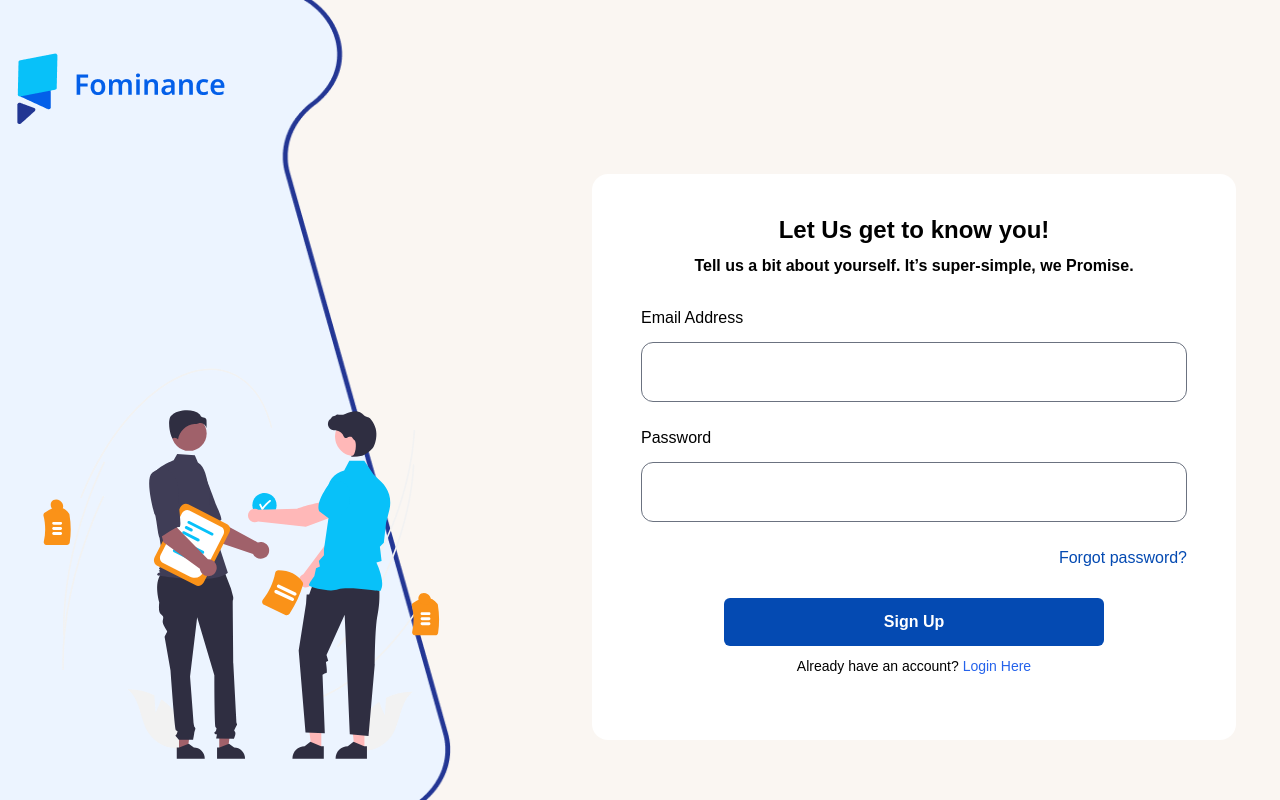
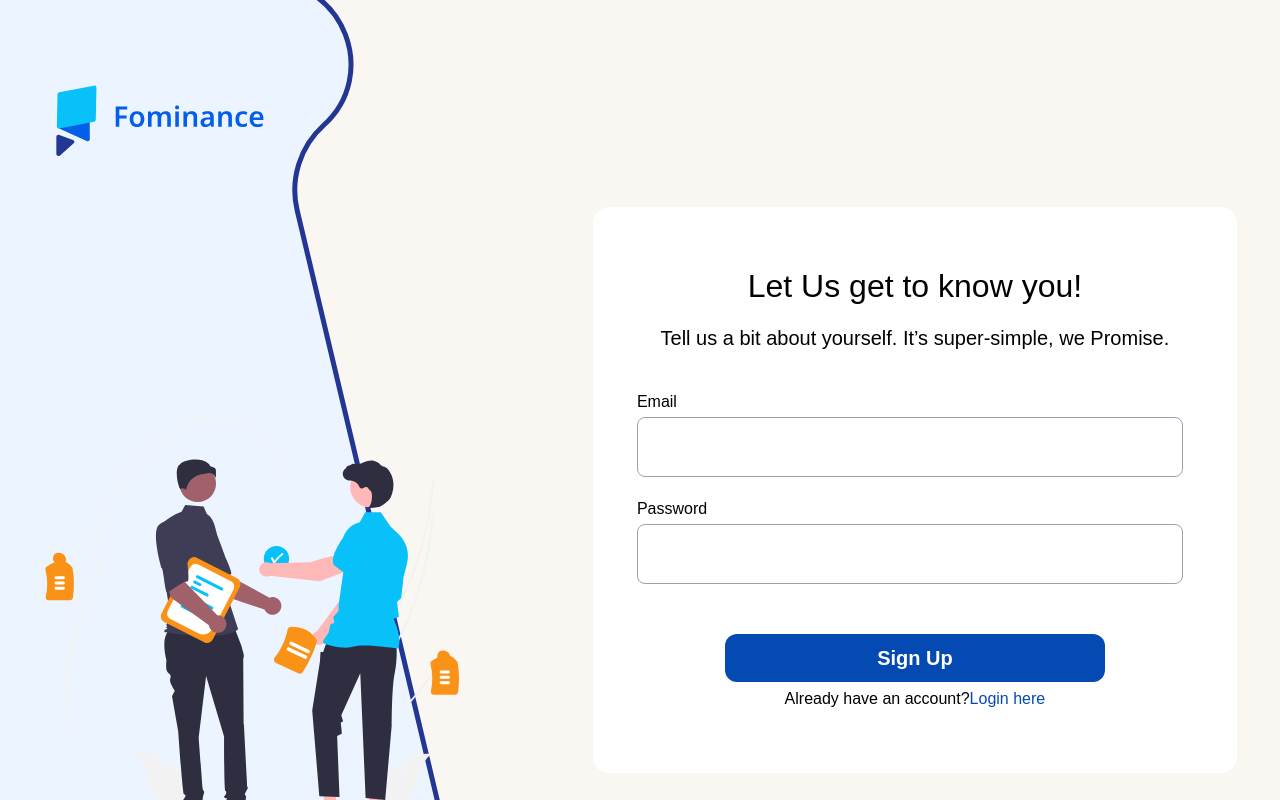
Before and after one commit to Henrichy/Fominance_update, a React (Vite) app: page /signup in a window 1280 px wide. Shown: the top 800 px of the page. Built offline with nearby package versions, Linux system fonts and the light colour scheme; a web font is replaced by a local one.

Commit message:
made fixes to the signup page

```diff
--- a/src/components/signin.jsx
+++ b/src/components/signin.jsx
@@ -49,7 +49,7 @@ const Signin = () => {
               type="text"
               value={email}
               onChange={handleEmailChange}
-              className={`w-[548px] h-[54px] border-solid  border-[1px] mt-[10px] rounded-lg p-5 ${emailError ? 'border-red-500' : ''}`}
+              className={`w-[548px] h-[54px] border-solid  border-[1px] mt-[10px] border-gray-400 rounded-lg p-5 ${emailError ? 'border-red-500' : ''}`}
 
             />
             {emailError && (
@@ -60,7 +60,7 @@ const Signin = () => {
               type="password"
               value={password}
               onChange={handlePasswordChange}
-              className='w-[548px] h-[54px] mt-[10px] border-solid border-[1px] rounded-lg p-5 focus:border-blue-200'
+              className='w-[548px] h-[54px] mt-[10px] border-solid border-[1px] rounded-lg p-5 focus:border-blue-200 border-gray-400'
 
             />
             <div className='text-right mt-[10px]'>
--- a/src/components/signup.jsx
+++ b/src/components/signup.jsx
@@ -1,94 +1,78 @@
 import React, { useState } from 'react';
-import rectan from '../assets/rectan.png';
-import formsign from '../assets/formsign.png';
-import MenAni from '../assets/MenAni.svg';
-import errorImage from '../assets/errorImage.png';
-import { Link } from 'react-router-dom'
+import Signup from './../assets/Signup.svg';
+import { Link } from 'react-router-dom';
 
+const SignupForm = () => {
+  const [email, setEmail] = useState('');
+  const [errorMessage, setErrorMessage] = useState('');
 
-const SignUp = () => {
-  const [username, setUsername] = useState('');
-  const [email, setEmail] = useState('');
-  const [password, setPassword] = useState('');
-  const [errorMessage, setErrorMessage] = useState('');
-  const [emailError, setEmailError] = useState(false);
-
-  // Regex to check for "@" in the username
-  const usernameRegex = /@/;
-
-  const validateEmail = (email) => {
-    return email.includes('@') && email.endsWith('.com');
+  const handleEmailChange = (event) => {
+    setEmail(event.target.value);
+    if (errorMessage) {
+      setErrorMessage(''); // Clear error message when user is typing
+    }
   };
 
-  const handleSignUp = (e) => {
-    e.preventDefault();
-
-    // Username validation for "@"
-    if (!usernameRegex.test(username)) {
-      setErrorMessage('<img src="' + errorImage + '" alt="Error" />&nbsp; Email must contain @.');
-      return;
+  const handleSignup = () => {
+    if (!email.includes('@')) {
+      setErrorMessage('Invalid email: Missing @ symbol.');
+    } else {
+      // Proceed with further validation or form submission
+      console.log("Form can be submitted now!");
     }
-
-    // Password validation: letters, numbers, and special characters
-    const passwordRegex = /^(?=.*[a-zA-Z])(?=.*[0-9])(?=.*[@$!%*#?&])[A-Za-z\d@$!%*#?&]{8,}$/;
-    if (!passwordRegex.test(password)) {
-      setErrorMessage('<img src="' + errorImage + '" alt="Error" />&nbsp; Password not strong. It should contain alphanumeric characters and special characters.');
-      return;
-    }
-
-    if (!validateEmail(email)) {
-        setEmailError(true);
-    } else {
-        setEmailError(false);
-    }
-
-    // If validation passes, you can proceed with signing up the user
-    // Add your sign-up logic here
   };
 
   return (
-    <div className='bg-loginbg flex'>
-      <div className='relative w-[40%]'>
-        <a href="/"> <img className='absolute top-10' src={formsign} alt="" /></a>
-        <img className='w-[88%] h-screen' src={rectan} alt="" />
-        <img className='absolute bottom-10' src={MenAni} alt="" />
+    <div className='flex bg-loginbg'>
+      <div>
+        <Link to='/'>
+        <img src={Signup} alt="" />
+        </Link>
       </div>
 
-      <div className='py-6 pl-20 pr-16 w-[54%] '>
-        <div className='bg-white  flex p-10 flex-col items-center gap-2 rounded-2xl w-[644px] h-[566px] mt-[150px] mx-auto'>
-          <div><h2 className='text-2xl font-semibold'>Let Us get to know you!</h2></div>
-          <div><h2 className='font-semibold'>Tell us a bit about yourself. It’s super-simple, we Promise.</h2></div>
-          <form className='flex flex-col gap-6 mt-5 w-[546px]' onSubmit={handleSignUp} action='/signin.jsx' method='post'>
-            <div className='w-[100%] flex start flex-col'>
-              <label className='mb-3' htmlFor="emailaddress">Email Address</label>
-                <input className="focus:outline-textfield bg-transparent w-[546px] h-[60px] border-solid border-gray-500  border-[1px] rounded-xl p-4 mx-auto" type="text" id="emailaddress" required value={email} onChange={(e) => setEmail(e.target.value)} />
-              </div>
-            {emailError && (
-              <p className="text-red-500 text-l  mt-2">⚠️  Incorrect email format</p>
-            )}
-            <div className='w-[100%] flex start flex-col'>
-              <label className='mb-3' htmlFor="password">Password</label>
-
-                <input className="focus:outline-textfield bg-transparent w-[546px] h-[60px] border-solid border-gray-500  border-[1px] rounded-xl p-4 mx-auto" type="password" id="password" required value={password} onChange={(e) => setPassword(e.target.value)} />
-              </div>
-
-            <div className='text-right'>
-              <Link to="/forgot-password">
-                <span className='text-heroBlue'>Forgot password?</span>
+      <div className='bg-white rounded-2xl w-[644px] h-[566px] mx-auto my-auto flex flex-col p-[20px]'>
+        <div>
+          <div className='text-center'>
+            <h1 className='font-[500] text-[32px] leading-[38.73px] mt-[40px]'>
+              Let Us get to know you!
+            </h1>
+            <h3 className='font-[500] text-[20px] leading-[24.2px] mt-[20px]'>
+              Tell us a bit about yourself. It’s super-simple, we Promise.
+            </h3>
+          </div>
+          <div className='px-6 mt-[40px]'>
+            <p>Email</p>
+            <input
+              type="text"
+              className='w-[546px] h-[60px] border-solid border-[1px] border-gray-400 px-3 rounded-lg mt-[3px]'
+              value={email}
+              onChange={handleEmailChange}
+            />
+            {errorMessage && <p className='text-red-500'>{errorMessage}</p>}
+            <p className='mt-[20px]'>Password</p>
+            <input
+              type="password"
+              className='w-[546px] h-[60px] border-solid border-[1px] px-3 border-gray-400 rounded-lg mt-[3px]'
+            />
+          </div>
+          <div className='text-center mt-[50px]'>
+            <button
+              className='bg-heroBlue h-[48px] w-[380px] rounded-xl text-white font-[600] text-[20px] mb-[5px]'
+              onClick={handleSignup}
+            >
+              Sign Up
+            </button>
+            <p>
+              Already have an account?
+              <Link to='/signin'>
+                <span className='text-heroBlue'>Login here</span>
               </Link>
-            </div>
-            {errorMessage && <div className="text-red-600 flex" dangerouslySetInnerHTML={{ __html: errorMessage }}></div>}
-
-
-            <div className='flex flex-col justify-center items-center mt-1'>
-              <input className='hover:opacity-[85%] transition-all duration-[0.3s] ease-linear  signbutton bg-heroBlue h-[48px] px-6 py-2 rounded-md font-semibold text-white w-[380px]'value='Sign Up' type="submit" />
-              <h3 className='text-sm mt-[10px]'>Already have an account? <a className='text-blue-600 mt-' href="/signin">Login Here</a> </h3>
-            </div>
-          </form>
+            </p>
+          </div>
         </div>
       </div>
     </div>
-  );
-};
+  )
+}
 
-export default SignUp;
+export default SignupForm;
```
Also changed, not shown: src/assets/Signup.svg (added).
